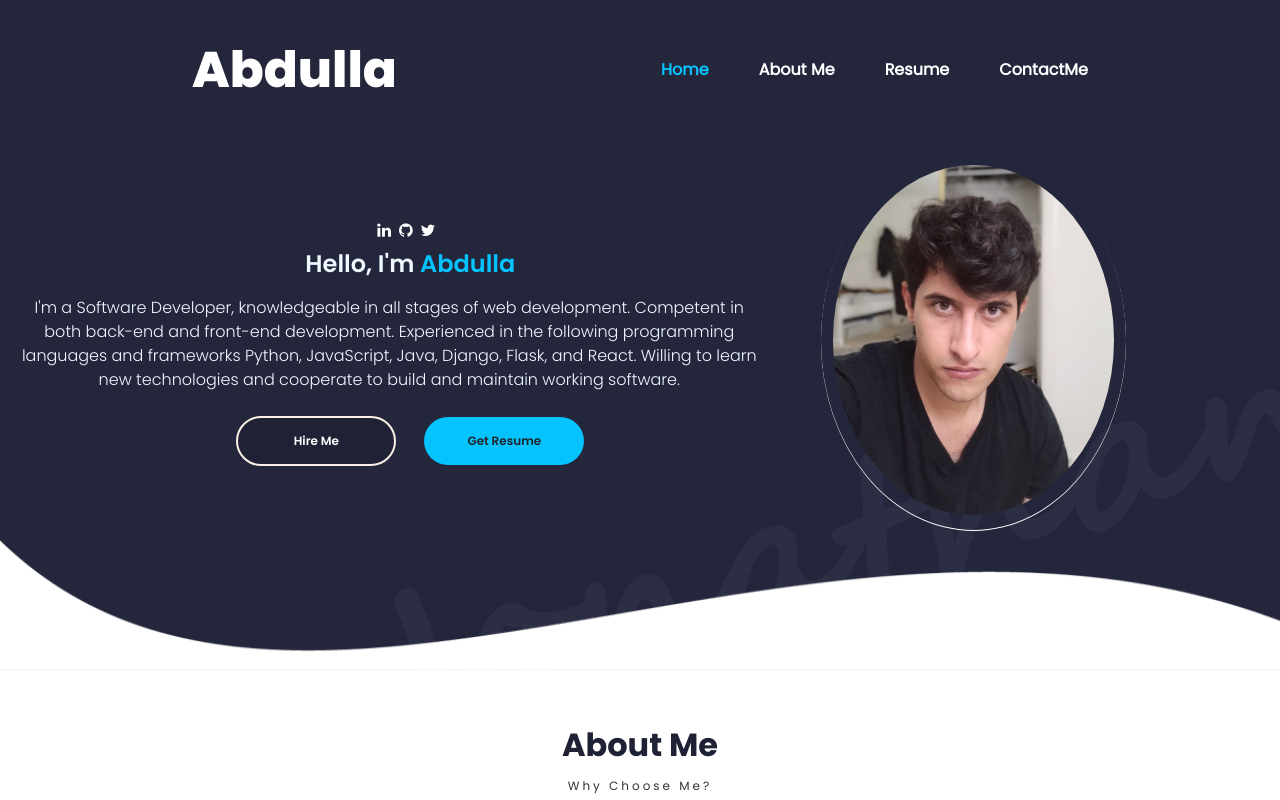
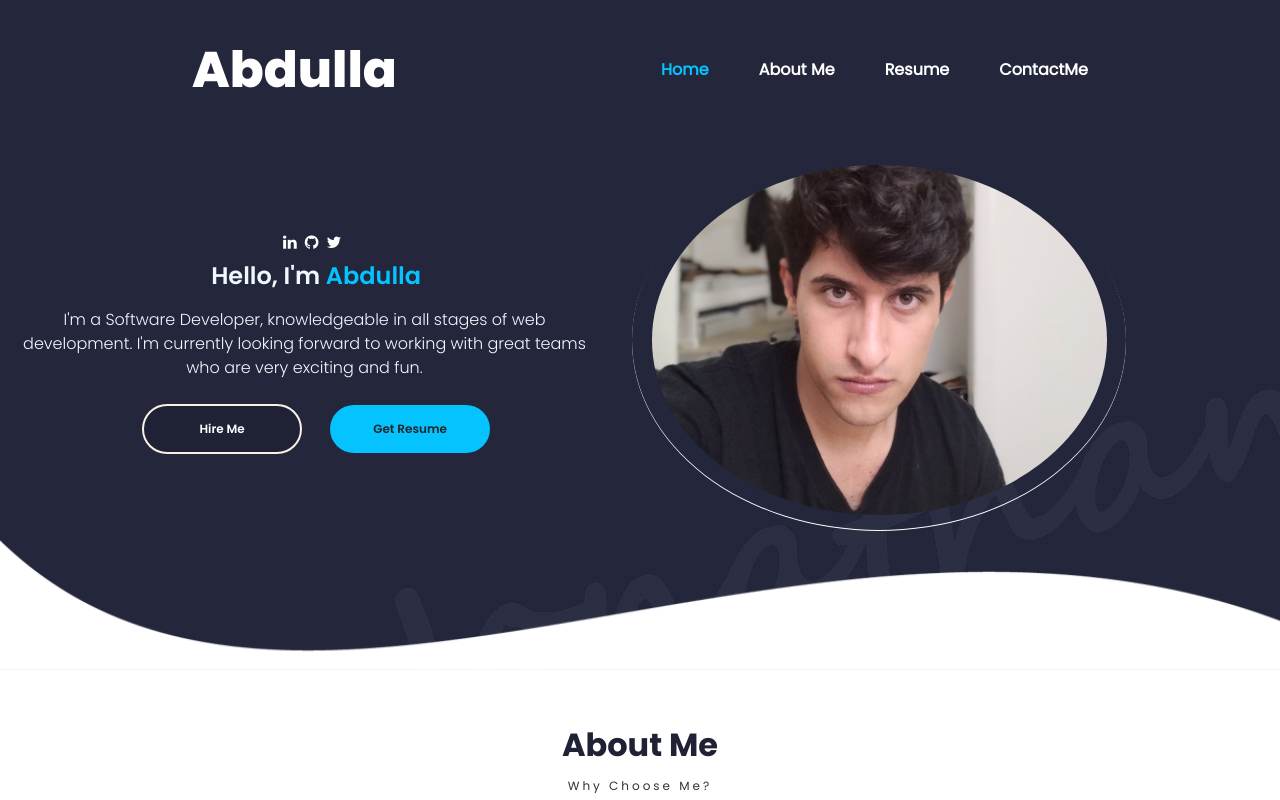
Before and after one commit to abdulla-abbadi/abdulla-abbadi.github.io, a React (Create React App) app in the folder client/: page / in a window 1280 px wide. Shown: the top 800 px of the page. Built offline with nearby package versions, Linux system fonts and the light colour scheme; a web font is replaced by a local one.

Commit message:
fixed the introduction

```diff
--- a/client/src/PortfolioContainer/Home/Profile/Profile.js
+++ b/client/src/PortfolioContainer/Home/Profile/Profile.js
@@ -32,11 +32,8 @@ export default function Profile() {
           <div className="profile-detail-role">
             <div className="primary-text profile-role-tagline">
               I'm a Software Developer, knowledgeable in all stages of web
-              development. Competent in both back-end and front-end development.
-              Experienced in the following programming languages and frameworks
-              Python, JavaScript, Java, Django, Flask, and React. Willing to
-              learn new technologies and cooperate to build and maintain working
-              software.
+              development. I'm currently looking forward to working with great
+              teams who are very exciting and fun.
             </div>
           </div>
           <div className="profile-options">
--- a/client/src/PortfolioContainer/Resume/Resume.js
+++ b/client/src/PortfolioContainer/Resume/Resume.js
@@ -118,7 +118,8 @@ const Resume = (props) => {
       duration: { fromDate: "Jan. 2022", toDate: "Apr. 2022" },
       description:
         "Collaborated on school project implementing Agile scrum methodology.Developed the project's back-end user functionalities, and also contributed to the profile page front-end.",
-      subHeading: "Technologies Used: React JS, Bootsrap, Nodejs",
+      subHeading:
+        "Technologies Used: Flask, ReactJS, JQuery, Bootstrap4.0, HTML, CSS, and Javascript",
     },
     {
       title: "Real-Time code blog",
@@ -133,7 +134,7 @@ const Resume = (props) => {
       description:
         "Online ecommerce website for exibiting and selling crafts and art work online. Used WhatsApp for orders due to the absence of any online order options in the country and slow internet connections",
       subHeading:
-        "Technologies Used: Python Djnago framework, Vanilla Javascript, jQuery, Bootstrap, CropperJs",
+        "Technologies Used: Python Djnago framework, Django channels, JQuery, Docker, HTML/SCC, and Bootstrap ",
     },
   ];
 
```
